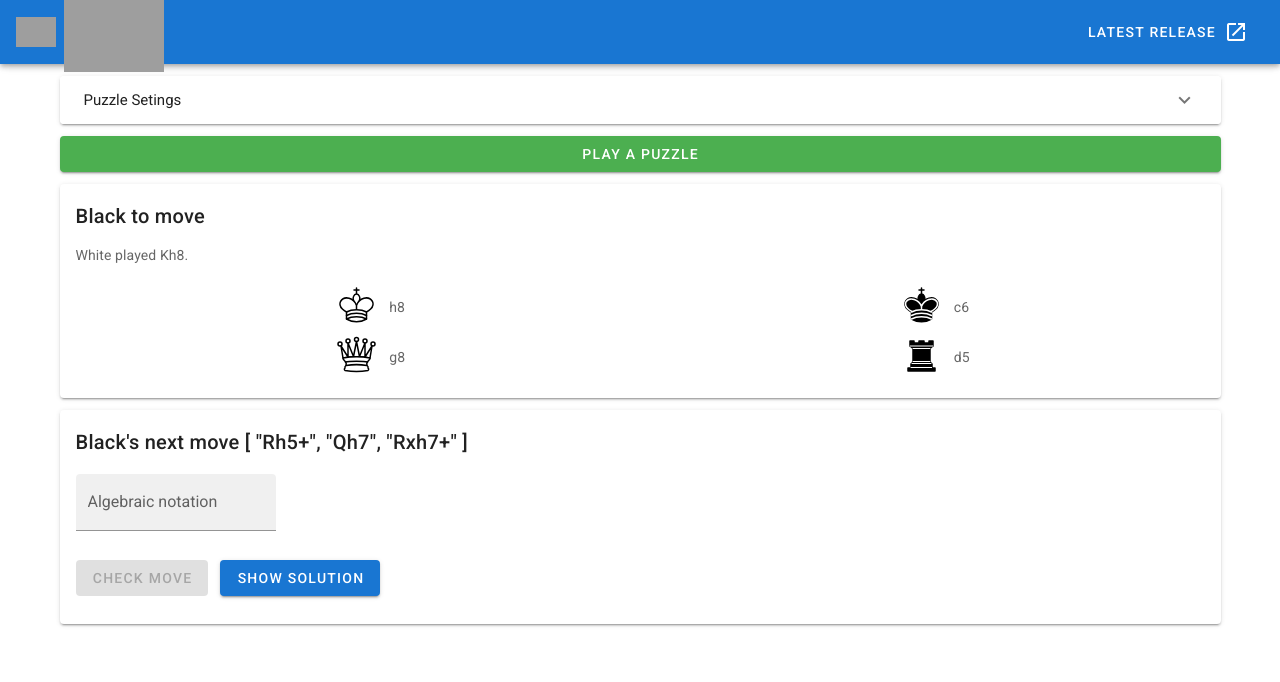
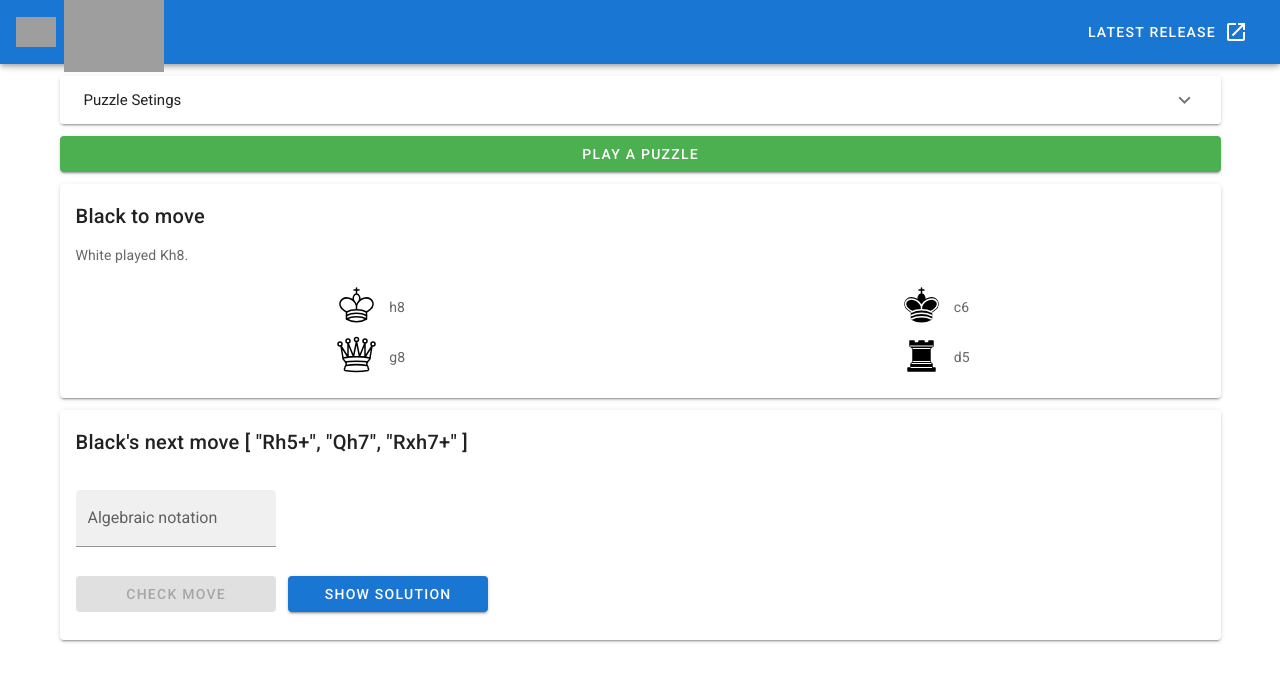
Before and after one commit to jk31/blindfold_chess_puzzles, a Vue app in the folder frontend/: page / in a window 1280 px wide. Both pictures are taken after a click on the button "PLAY A PUZZLE". Shown: the top 682 px of the page. Built offline with nearby package versions, Linux system fonts and the light colour scheme; grey boxes are pictures that could not be loaded.

Commit message:
puzzle solved

```diff
--- a/frontend/src/components/FilterPuzzles.vue
+++ b/frontend/src/components/FilterPuzzles.vue
@@ -126,6 +126,7 @@ export default {
   methods: {
     playPuzzle() {
       this.$store.commit('puzzles/closeOpenedFilterPanel');
+      this.$store.commit('puzzles/updatePuzzleSolved', false);
       this.$store.dispatch('puzzles/getRandomPuzzleFromFilteredPuzzles');
     },
   },
--- a/frontend/src/components/PlayerGuesses.vue
+++ b/frontend/src/components/PlayerGuesses.vue
@@ -1,9 +1,12 @@
 <template>
   <div id="solution">
     <v-card elevation="2" class="mb-3">
-      <v-card-title class=""
+      <v-card-title v-if="!puzzleSolved"
         >{{ activePlayer }}'s next move {{ solution }}</v-card-title
       >
+      <v-card-title v-if="puzzleSolved">Puzzle solved! &#128170;</v-card-title>
+
+      <div v-if="!puzzleSolved">
         <v-card-text>
           <v-text-field
             v-model="playerSolution"
@@ -20,15 +23,18 @@
             class="mb-3 mr-3"
             @click="checkSolution"
             :disabled="playerSolution === '' || solutionVisible"
+            style="width: 200px"
             >Check Move</v-btn
           ><v-btn
             color="primary"
             class="mb-3 mr-3"
             @click="showSolution"
             :disabled="solutionVisible"
+            style="width: 200px"
             >Show solution</v-btn
           >
         </v-card-text>
+      </div>
 
       <div v-if="playerWrongAnswers.length > 0">
         <v-card-subtitle style="padding-top: 0px">Wrong moves</v-card-subtitle>
@@ -92,6 +98,7 @@ export default {
       'solutionOpponentPart',
       'playerCorrect',
       'playerWrongAnswers',
+      'puzzleSolved',
     ]),
     playerSolution: {
       get() {
@@ -104,6 +111,7 @@ export default {
   },
   methods: {
     checkSolution() {
+      // if no input stop
       if (this.playerSolution === '') {
         return;
       }
@@ -114,6 +122,8 @@ export default {
         if (this.solution.length == this.playerCorrect + 1) {
           // finished puzzle
           this.$store.commit('puzzles/increasePlayerCorrect', 1);
+          this.$store.commit('puzzles/updatePuzzleSolved', true);
+          this.showSolution();
         } else {
           // not finished puzzle -> add opponent move
           this.$store.commit('puzzles/increasePlayerCorrect', 2);
@@ -133,6 +143,7 @@ export default {
     },
     playPuzzle() {
       this.$store.commit('puzzles/closeOpenedFilterPanel');
+      this.$store.commit('puzzles/updatePuzzleSolved', false);
       this.$store.dispatch('puzzles/getRandomPuzzleFromFilteredPuzzles');
     },
   },
--- a/frontend/src/components/Solution.vue
+++ b/frontend/src/components/Solution.vue
@@ -5,9 +5,6 @@
     </v-card-title>
     <v-card-subtitle>{{ solution.join(' ') }}</v-card-subtitle>
     <v-card-text>
-      {{ solutionPlayerPart }} <br />
-      {{ solutionOpponentPart }}
-      <br />
       <v-btn
         :href="activePuzzle.gameurl"
         target="_blank"
--- a/frontend/src/store/puzzles/index.js
+++ b/frontend/src/store/puzzles/index.js
@@ -32,6 +32,7 @@ export default {
     playerSolution: '',
     playerCorrect: 0,
     playerWrongAnswers: [],
+    puzzleSolved: false,
   },
   mutations: {
     updateOpenedFilterPanel(state) {
@@ -74,6 +75,9 @@ export default {
     },
     cleanPlayerCorrect(state) {
       state.playerCorrect = 0;
+    },
+    updatePuzzleSolved(state, payload) {
+      state.puzzleSolved = payload;
     },
   },
   actions: {
@@ -146,5 +150,8 @@ export default {
     playerWrongAnswers: (state) => {
       return state.playerWrongAnswers;
     },
+    puzzleSolved: (state) => {
+      return state.puzzleSolved;
+    },
   },
 };
```
Lines whose indentation alone changed are shown as unchanged.
